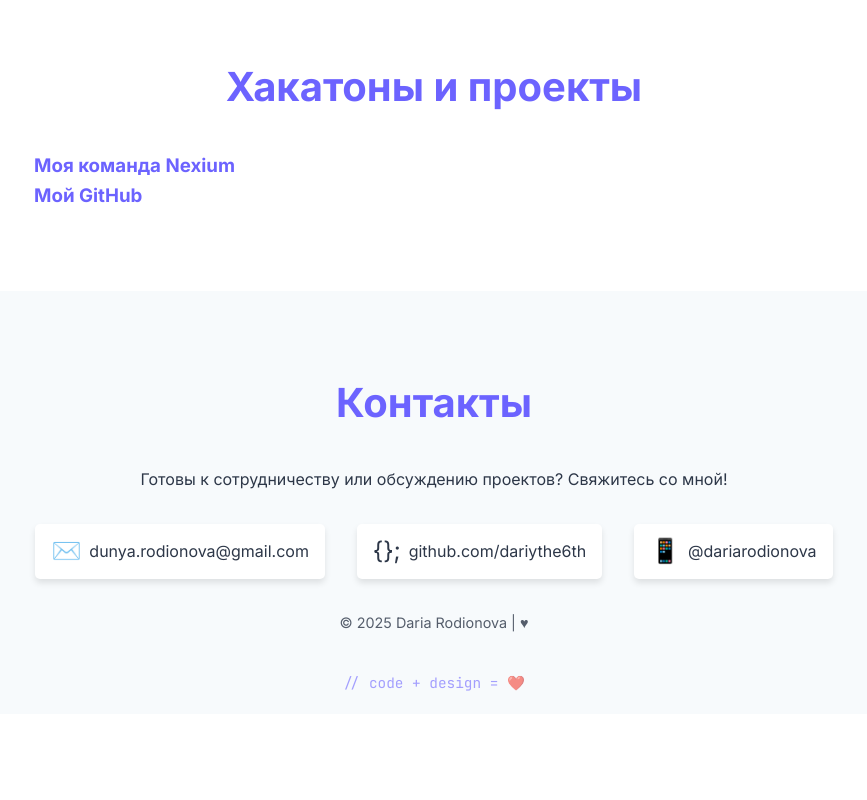
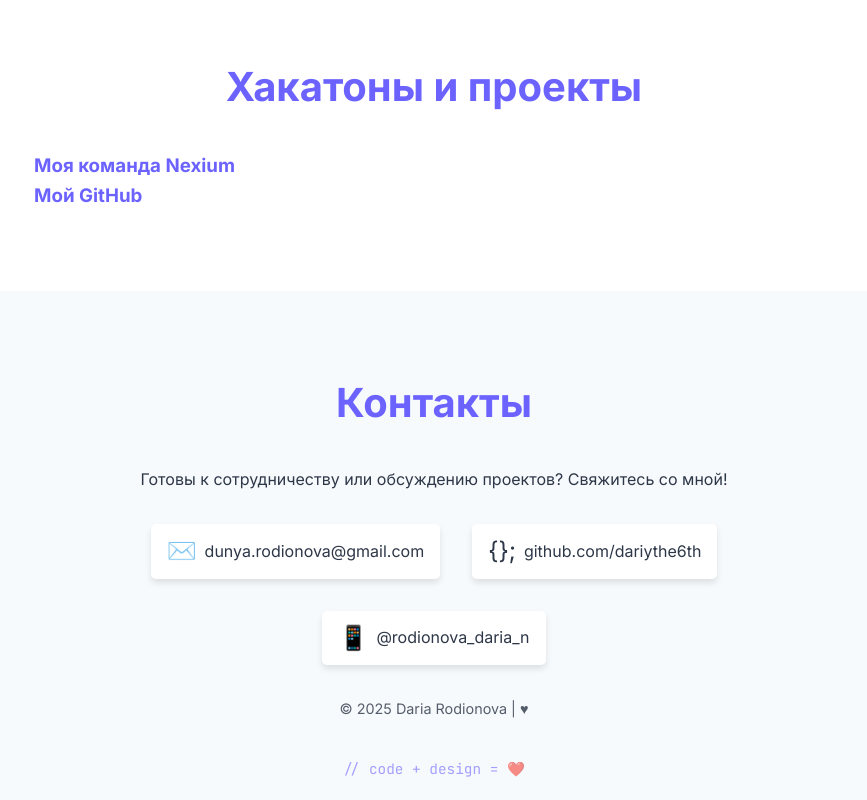
Before and after one commit to dariythe6th/resume, a plain HTML site: page index.html in a window 1280 px wide. Shown: the part 4472-5272 px from the top of the page, without its empty margins (206-1073 px from the left). Before the commit the page ends 5186 px from the top, so only its background shows below. Drawn offline with Linux system fonts and the light colour scheme.

Commit message:
Update index.html

```diff
--- a/index.html
+++ b/index.html
@@ -244,9 +244,9 @@
           <span class="contact-icon">{};</span>
           <span>github.com/dariythe6th</span>
         </a>
-        <a href="https://t.me/"  target="_blank" class="contact-link">
+        <a href="https://t.me/rodionova_daria_n" target="_blank" class="contact-link">
           <span class="contact-icon">📱</span>
-          <span>@dariarodionova</span>
+          <span>@rodionova_daria_n</span>
         </a>
       </div>
 
```
